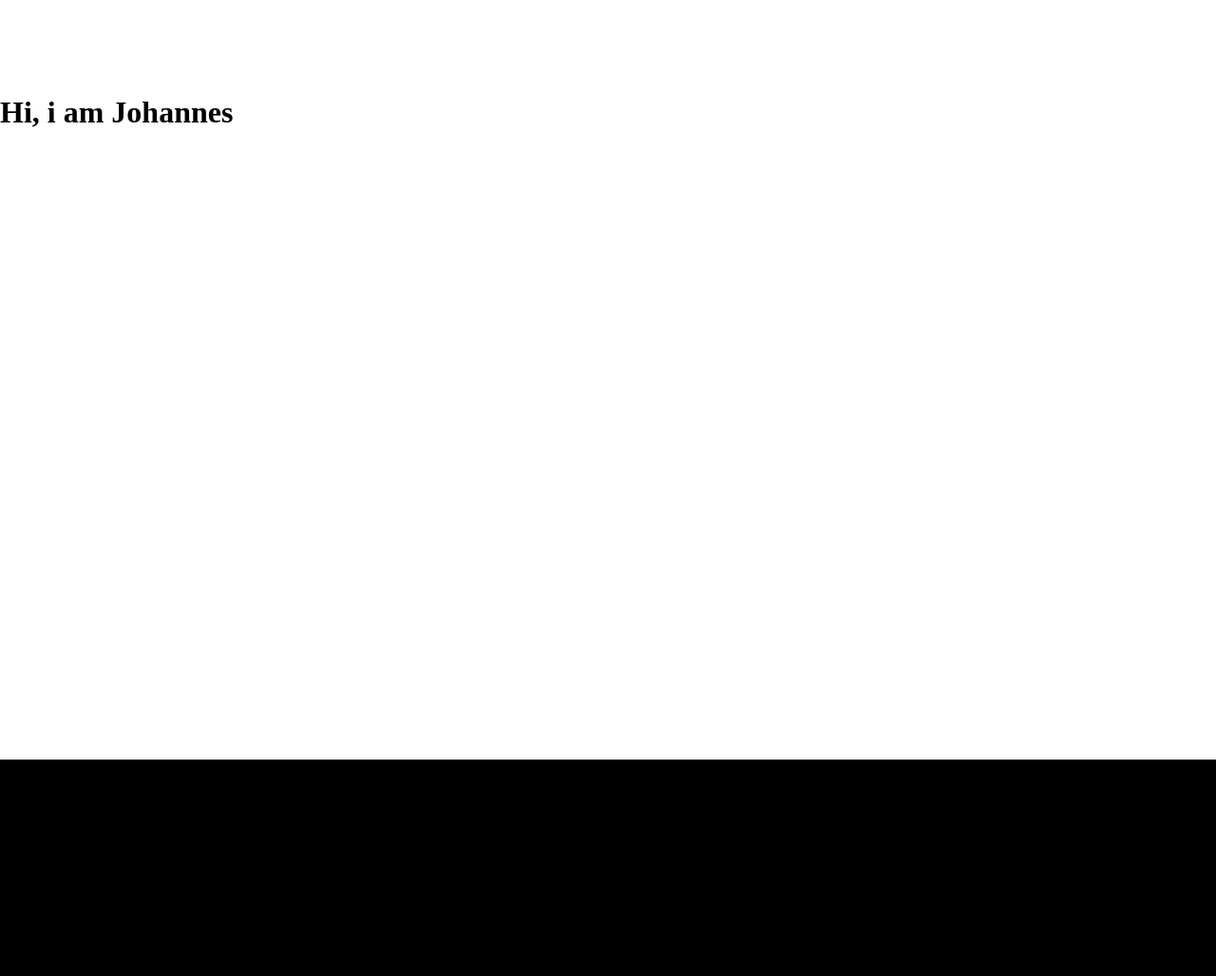
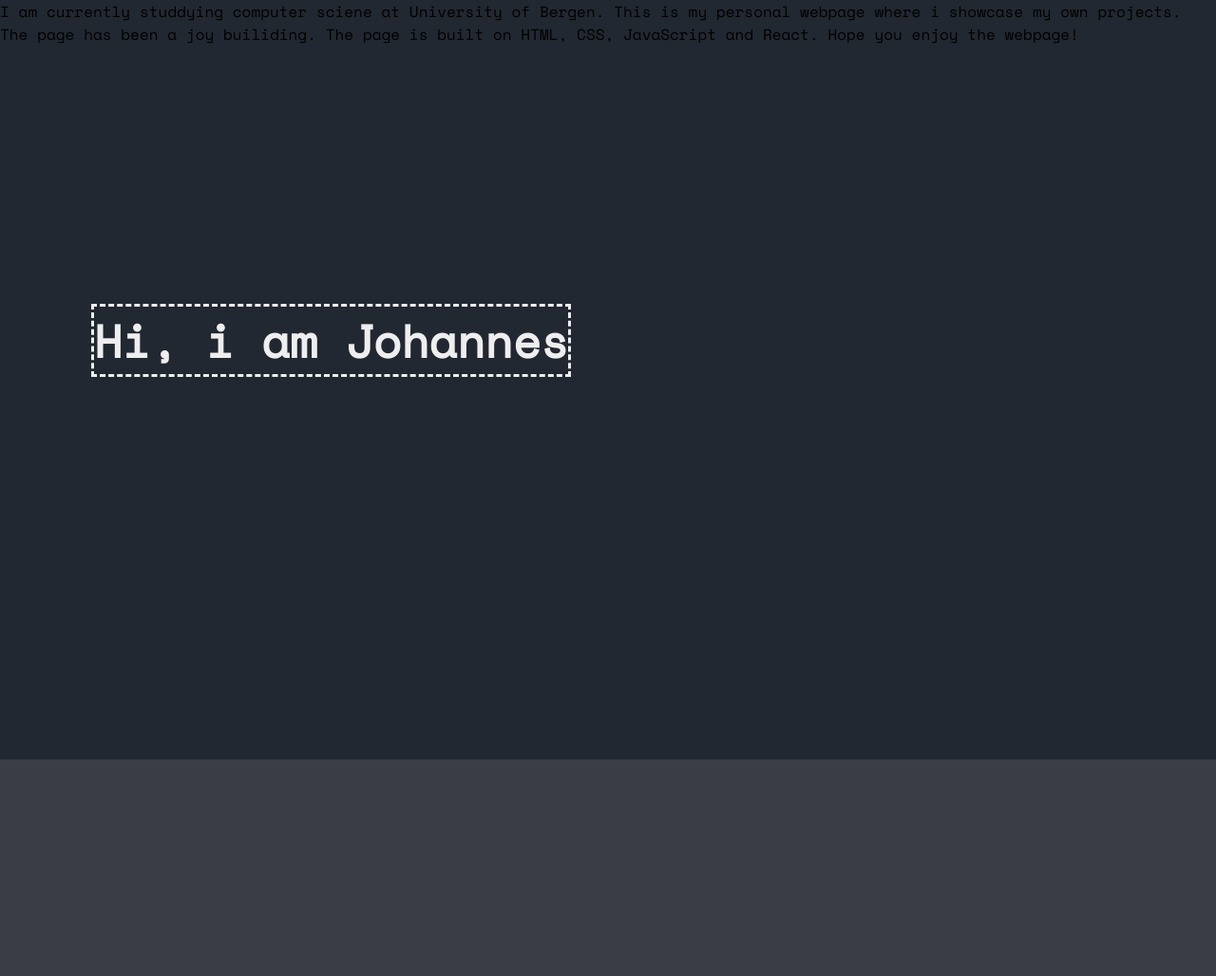
Before and after one commit to JohannesHelleve/JohannesH11, a plain HTML site: page index.html in a window 1280 px wide. Shown: the top 1028 px of the page at 95% size. Drawn offline with nearby package versions, Linux system fonts and the light colour scheme.

Commit message:
changed color palette and font

```diff
--- a/animation.css
+++ b/animation.css
@@ -6,7 +6,7 @@
     left: 0;
     z-index: 101;
     opacity: 0;
-    background-color: black;
+    background-color: var(--grey);
     transition: 1s ease-out;
     pointer-events: none;
 }
@@ -23,7 +23,7 @@
     width: 100%;
     height: 100%;
     z-index: 101;
-    background-color: black;
+    background-color: var(--grey);
     transition: 0.65s ease-out;
 }
 .slide.is-active{
--- a/index.css
+++ b/index.css
@@ -5,14 +5,19 @@
 }
 
 .frontpage{
+    position: relative;
     width: 100%;
     height: 100vh;
-    background-color: "8ECAE6";
+    background-color: var(--black);
 }
 
 .frontpage h1{
+    border-style: dashed;
+    left: 7.5%;
+    top: 40vh;
+    color: var(--bone);
     position: absolute;
-    top: 100px;
+    font-size: 300%;
 }
 
 .project{
@@ -21,14 +26,14 @@
 }
 
 .one{
-    background-color: white;
+    background-color: var(--black);
 }
 
 .two{
-    background-color: burlywood;
+    background-color: var(--black);
 }
 .three{
-    background-color: chocolate;
+    background-color: var(--black);
 }
 .description{
     position: sticky;
@@ -48,3 +53,9 @@
 .left{
     left: 7.5%;
 }
+.description h1{
+    color: var(--orange);
+}
+.description p{
+    color: var(--bone)
+}
--- a/index.html
+++ b/index.html
@@ -7,19 +7,25 @@
     <title>JohannesH11</title>
     <script src="index.js"></script>
     <link rel="stylesheet" href="index.css">
+    <link rel="stylesheet" href="variables.css">
     <link rel="stylesheet" href="animation.css">
+    <link rel="preconnect" href="https://fonts.googleapis.com">
+    <link rel="preconnect" href="https://fonts.gstatic.com" crossorigin>
+    <link href="https://fonts.googleapis.com/css2?family=Space+Mono&display=swap" rel="stylesheet">
 </head>
 <body>
     <div class="fade is-active"></div>
     <div class="slide"></div>
     <div class="frontpage">
         <h1>Hi, i am Johannes</h1>
+        <p>I am currently studdying computer sciene at University of Bergen. This is my personal webpage where i showcase my own projects.
+
+            The page has been a joy builiding. The page is built on HTML, CSS, JavaScript and React. Hope you enjoy the webpage!</p>
     </div>
-    <p>Test</p>
     <div class="project one" id="project_one">
         <div class="container left">
             <div class="description">
-                <h1>Project One</h1>
+                <h1>Project 1.0</h1>
                 <p>Lorem ipsum dolor sit amet, consectetur adipiscing elit. Nullam non ligula ligula. Fusce condimentum, nulla quis auctor mattis, purus diam semper lectus, in semper nunc sapien non nunc. Aliquam aliquam.</p>
                 <a href="./projects/project_one.html" >Click me</a>
             </div>
@@ -28,7 +34,7 @@
     <div class="project two" id="project_two">
         <div class="container right">
             <div class="description">
-                <h1>Project Two</h1>
+                <h1>Project 2.0</h1>
                 <p>Lorem ipsum dolor sit amet, consectetur adipiscing elit. Nullam non ligula ligula. Fusce condimentum, nulla quis auctor mattis, purus diam semper lectus, in semper nunc sapien non nunc. Aliquam aliquam.</p>
                 <a href="./projects/project_two.html" onclick="">Click me</a>
             </div>
@@ -37,7 +43,7 @@
     <div class="project three" id="project_three">
         <div class="container left">
             <div class="description">
-                <h1>Project Three</h1>
+                <h1>Project 3.0</h1>
                 <p>Lorem ipsum dolor sit amet, consectetur adipiscing elit. Nullam non ligula ligula. Fusce condimentum, nulla quis auctor mattis, purus diam semper lectus, in semper nunc sapien non nunc. Aliquam aliquam.</p>
                 <a href="./projects/project_three.html">Click me</a>
             </div>
--- a/projects/project.css
+++ b/projects/project.css
@@ -1,6 +1,6 @@
 body{
-    background-color: black;
+    background-color: var(--bone);
 }
 h1{
-    color: white;
+    color: var(--black);
 }
--- /dev/null
+++ b/variables.css
@@ -0,0 +1,9 @@
+:root{
+    --black: #222831;
+    --grey: #393E46;
+    --teal: #00ADB5;
+    --bone: #EEEEEE;
+    --orange: #F15412;
+    --blue: #1363DF;
+    font-family: 'Space Mono', monospace;;
+}
```
Also changed, not shown: projects/project_one.html (+4 -0 lines).
